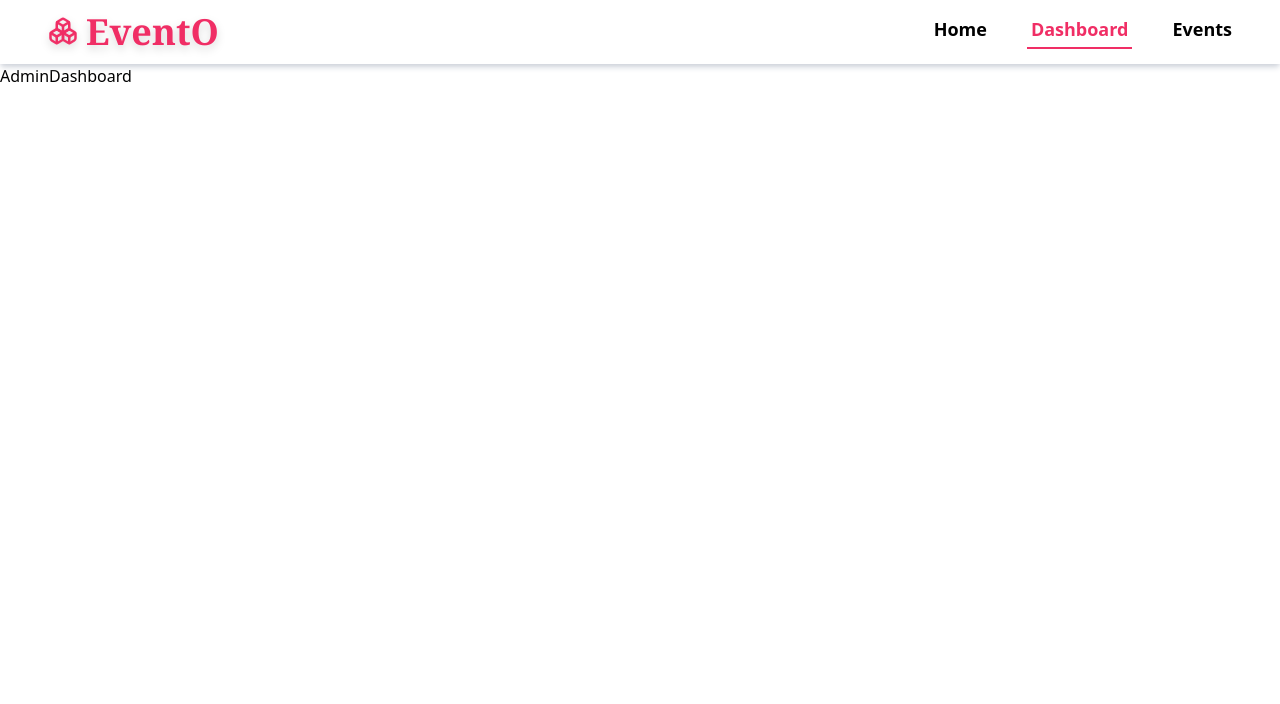
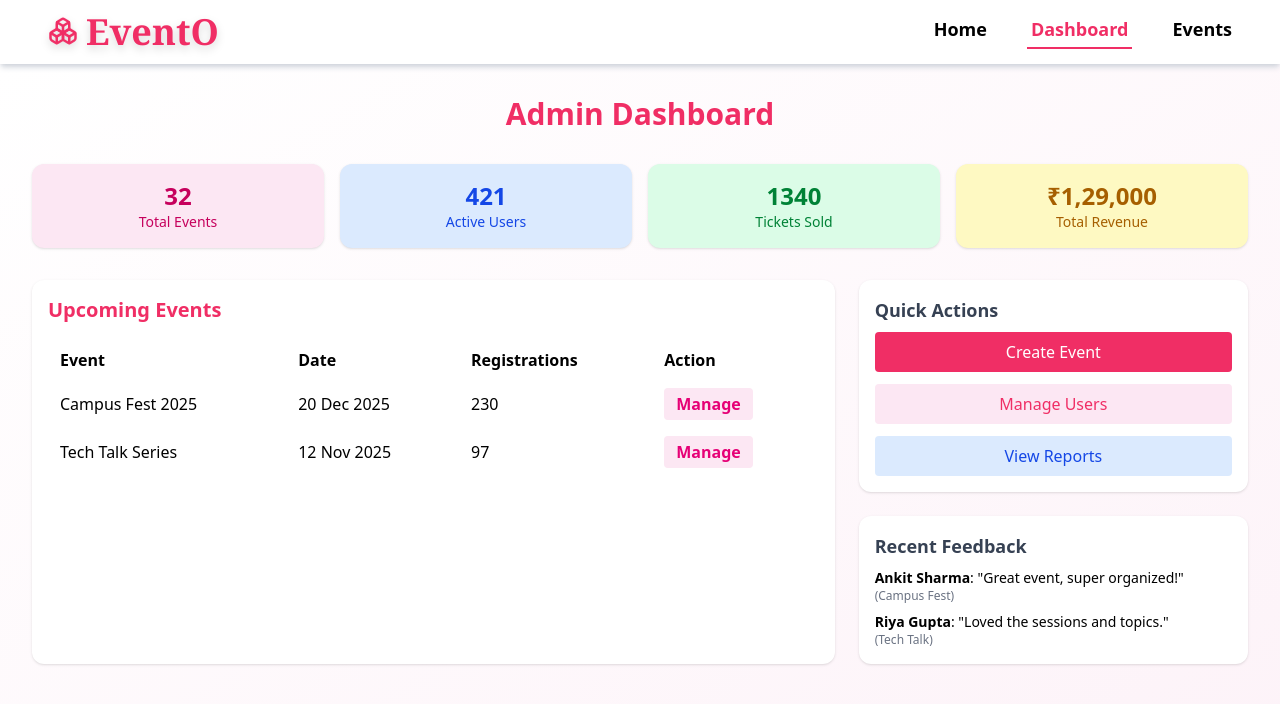
Before and after one commit to Rghvs03/Evento, a React (Vite) app: page /admin in a window 1280 px wide. Shown: the top 704 px of the page. Built offline with nearby package versions, Linux system fonts and the light colour scheme; no server answers.

Commit message:
my local changes before pulling

```diff
--- a/src/Pages/AdminDashboard.jsx
+++ b/src/Pages/AdminDashboard.jsx
@@ -1,9 +1,102 @@
-import React from 'react'
+import React from "react";
+
+const dashboardStats = [
+  { label: "Total Events", value: 32, bg: "bg-pink-100", text: "text-pink-700" },
+  { label: "Active Users", value: 421, bg: "bg-blue-100", text: "text-blue-700" },
+  { label: "Tickets Sold", value: 1340, bg: "bg-green-100", text: "text-green-700" },
+  { label: "Total Revenue", value: "₹1,29,000", bg: "bg-yellow-100", text: "text-yellow-700" },
+];
+
+const upcomingEvents = [
+  { name: "Campus Fest 2025", date: "20 Dec 2025", registrations: 230 },
+  { name: "Tech Talk Series", date: "12 Nov 2025", registrations: 97 },
+];
+
+const recentFeedback = [
+  { user: "Ankit Sharma", event: "Campus Fest", feedback: "Great event, super organized!" },
+  { user: "Riya Gupta", event: "Tech Talk", feedback: "Loved the sessions and topics." },
+];
 
 const AdminDashboard = () => {
   return (
-    <div>AdminDashboard</div>
-  )
-}
+    <div className="min-h-screen bg-gradient-to-br from-white to-pink-50 p-4 sm:p-8">
+      <h1 className="text-3xl font-bold text-[#f02e65] mb-8 text-center">Admin Dashboard</h1>
 
-export default AdminDashboard
+      {/* Stats */}
+      <div className="grid grid-cols-1 sm:grid-cols-2 md:grid-cols-4 gap-4 mb-8">
+        {dashboardStats.map((stat) => (
+          <div
+            key={stat.label}
+            className={`rounded-xl p-4 shadow flex flex-col items-center ${stat.bg} ${stat.text}`}
+          >
+            <div className="text-2xl font-bold">{stat.value}</div>
+            <div className="text-sm font-medium">{stat.label}</div>
+          </div>
+        ))}
+      </div>
+
+      {/* Main Panels */}
+      <div className="grid grid-cols-1 md:grid-cols-3 gap-6">
+        {/* Events List */}
+        <div className="bg-white rounded-xl shadow p-4 col-span-2">
+          <h2 className="text-xl font-bold text-[#f02e65] mb-4">Upcoming Events</h2>
+          <table className="w-full text-left">
+            <thead>
+              <tr>
+                <th className="py-2 px-3">Event</th>
+                <th className="py-2 px-3">Date</th>
+                <th className="py-2 px-3">Registrations</th>
+                <th className="py-2 px-3">Action</th>
+              </tr>
+            </thead>
+            <tbody>
+              {upcomingEvents.map((ev) => (
+                <tr key={ev.name}>
+                  <td className="py-2 px-3">{ev.name}</td>
+                  <td className="py-2 px-3">{ev.date}</td>
+                  <td className="py-2 px-3">{ev.registrations}</td>
+                  <td className="py-2 px-3">
+                    <button className="px-3 py-1 rounded bg-pink-100 text-pink-600 font-semibold hover:bg-pink-200 transition">
+                      Manage
+                    </button>
+                  </td>
+                </tr>
+              ))}
+            </tbody>
+          </table>
+        </div>
+
+        {/* Quick Actions & Feedback */}
+        <div className="flex flex-col gap-6">
+          <div className="bg-white rounded-xl shadow p-4">
+            <h2 className="text-lg font-semibold text-gray-700 mb-2">Quick Actions</h2>
+            <div className="flex flex-col gap-3">
+              <button className="rounded py-2 px-4 bg-[#f02e65] text-white font-medium hover:bg-pink-600 transition">
+                Create Event
+              </button>
+              <button className="rounded py-2 px-4 bg-pink-100 text-[#f02e65] font-medium hover:bg-pink-200 transition">
+                Manage Users
+              </button>
+              <button className="rounded py-2 px-4 bg-blue-100 text-blue-700 font-medium hover:bg-blue-200 transition">
+                View Reports
+              </button>
+            </div>
+          </div>
+          <div className="bg-white rounded-xl shadow p-4">
+            <h2 className="text-lg font-semibold text-gray-700 mb-2">Recent Feedback</h2>
+            <ul className="flex flex-col gap-2">
+              {recentFeedback.map((f, idx) => (
+                <li key={idx} className="text-sm">
+                  <span className="font-semibold">{f.user}</span>: "{f.feedback}"
+                  <span className="block text-gray-500 text-xs">({f.event})</span>
+                </li>
+              ))}
+            </ul>
+          </div>
+        </div>
+      </div>
+    </div>
+  );
+};
+
+export default AdminDashboard;
```
